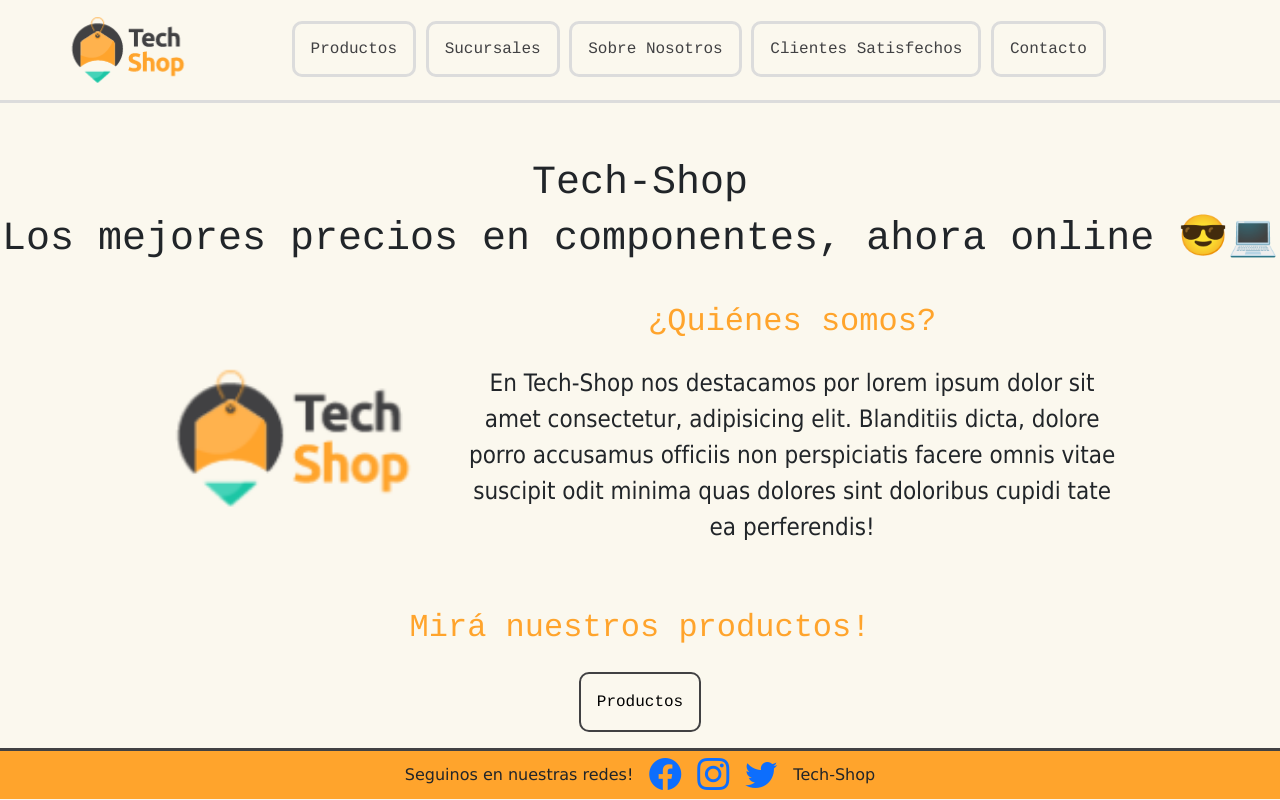
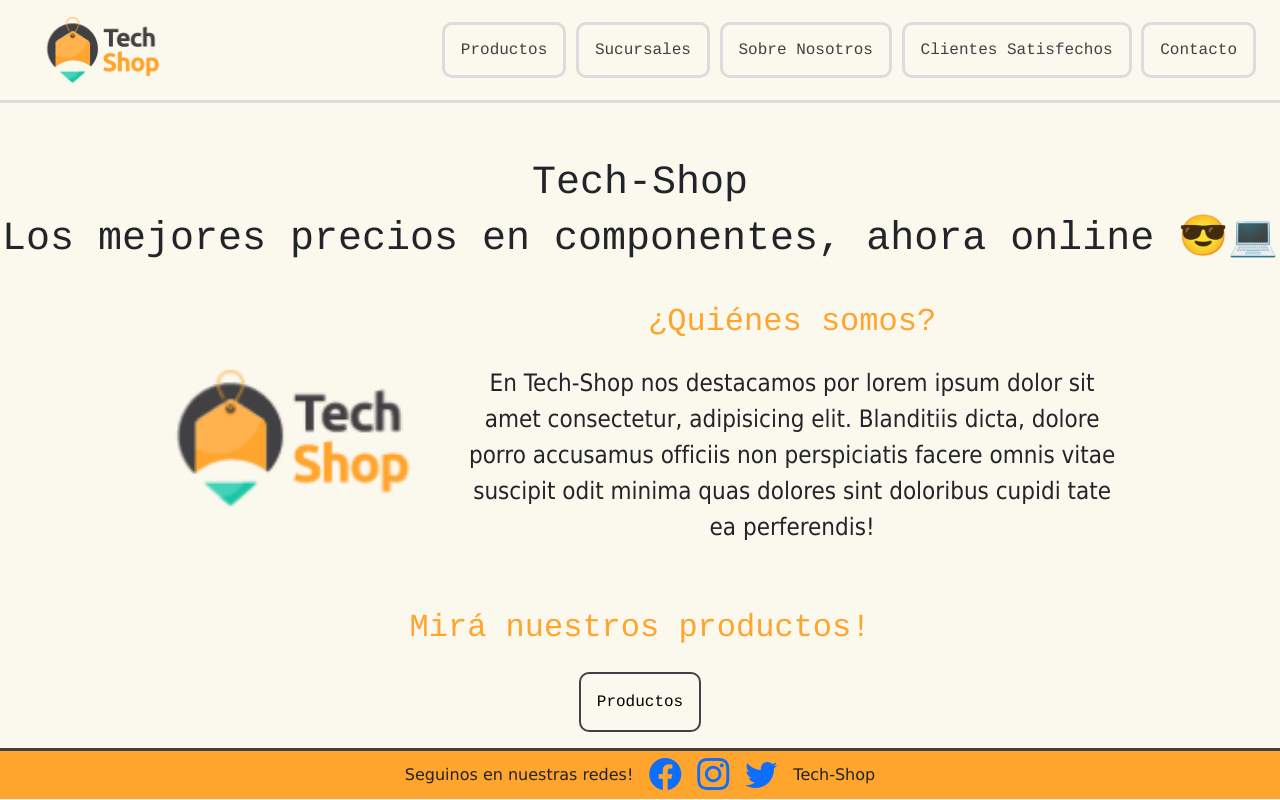
Before and after one commit to andymedina1/pruebas, a plain HTML site: page index.html in a window 1280 px wide. Drawn offline with nearby package versions, Linux system fonts and the light colour scheme.

Commit message:
Terminado Header Desktop con FlexBox

```diff
--- a/css/estilos.css
+++ b/css/estilos.css
@@ -8,9 +8,6 @@
 
 body {
   background-color: #fbf8ee;
-  width: 100vw;
-  height: 100vh;
-  z-index: -10;
 }
 
 main {
@@ -20,17 +17,19 @@
 header {
   border-bottom: 3px solid gainsboro;
   font-family: 'Cousine', monospace;
+  display: flex;
+  align-items: center;
+  justify-content: space-between;
 }
 
 .logo {
-  display: inline-block;
   height: 100px;
-  width: 250px;
+  width: 200px;
   text-align: center;
 }
 
 nav {
-  display: inline-block;
+  padding-right: 1.5rem;
 }
 
 ul {
@@ -39,6 +38,10 @@
 
 li {
   display: inline;
+}
+
+nav ul {
+  margin-bottom: 0;
 }
 
 nav ul a {
```
